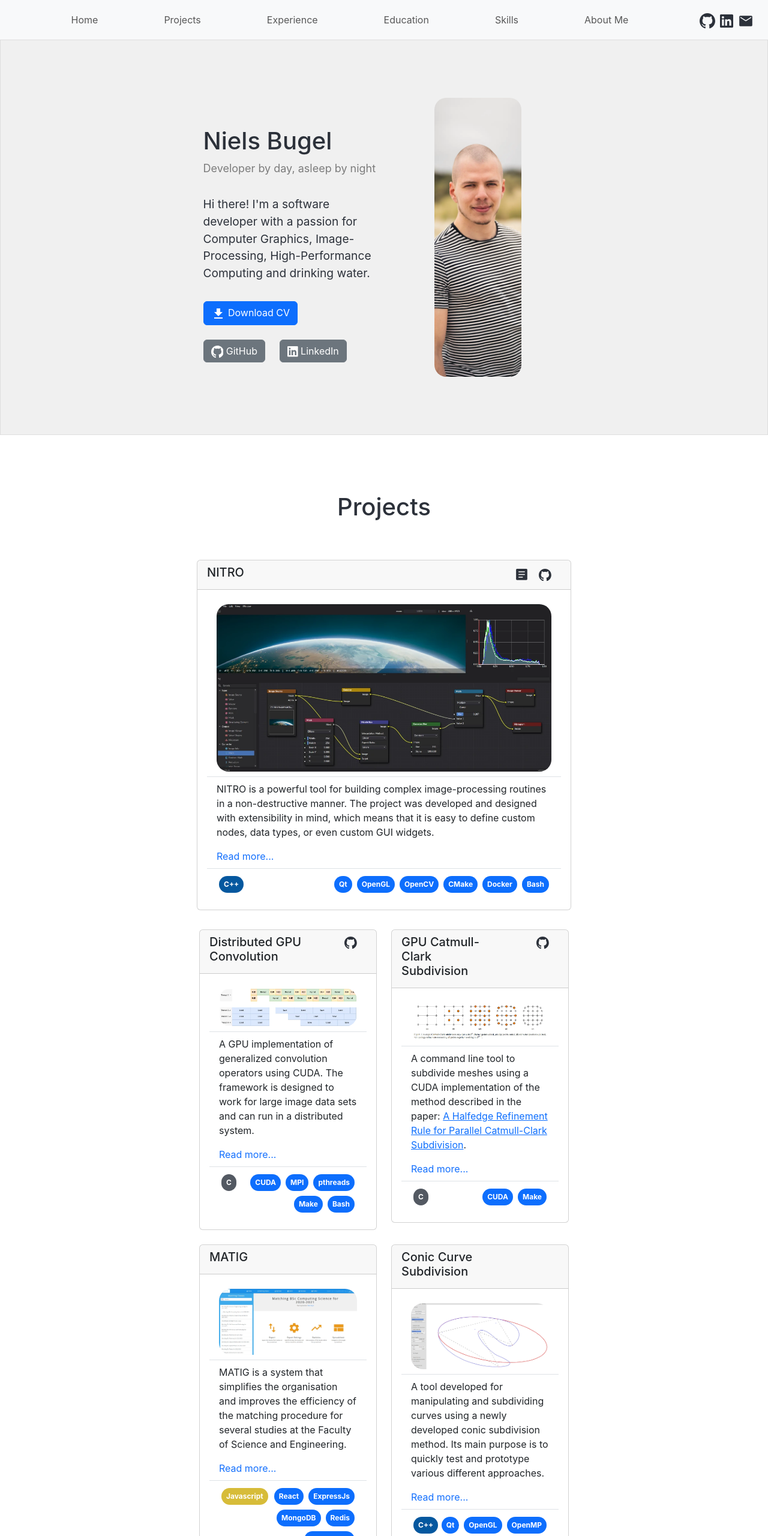
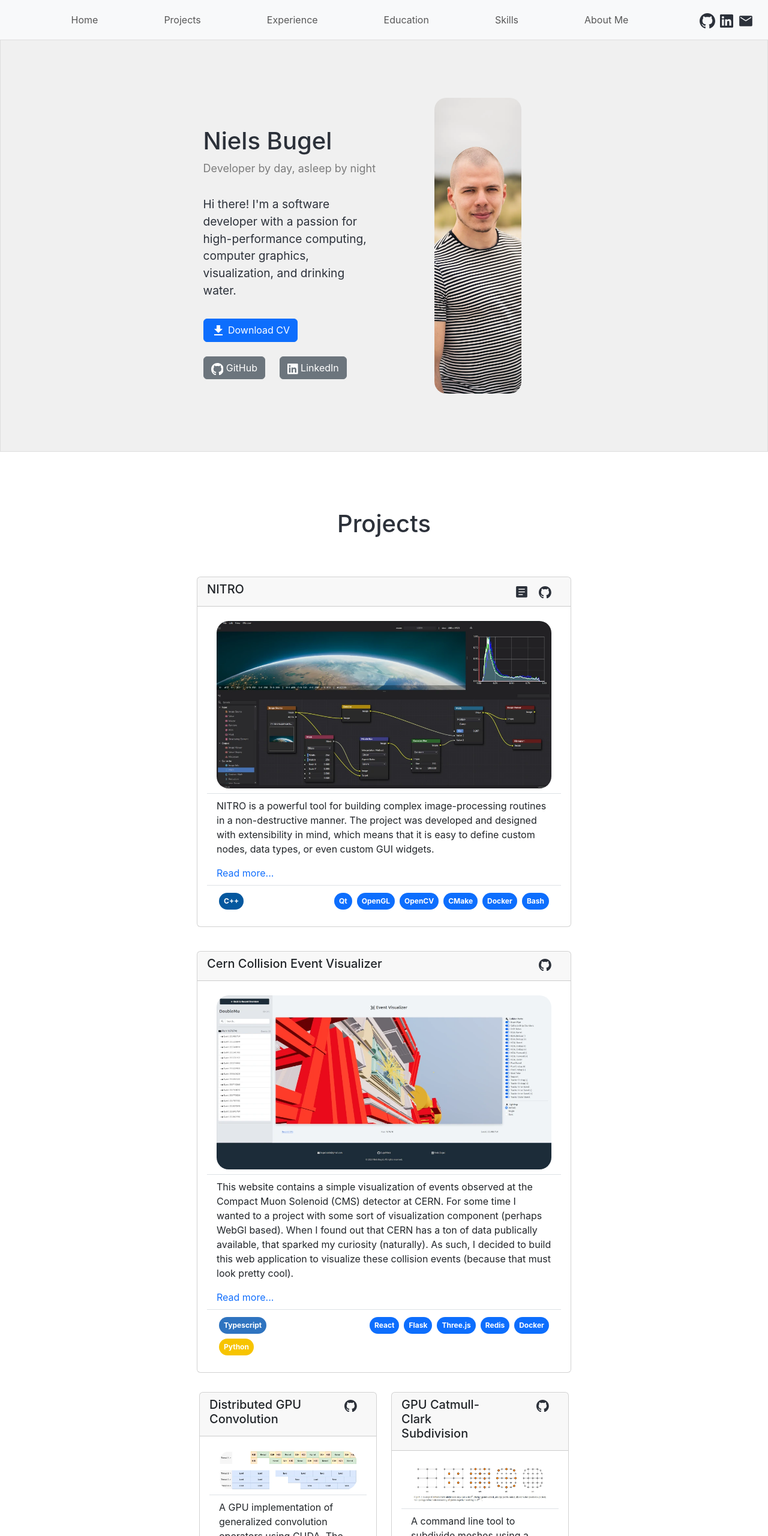
Before and after one commit to BugelNiels/bugelniels.github.io, a Gatsby site: page / in a window 1280 px wide. Shown: the top 2560 px of the page at 60% size. Built offline with nearby package versions, Linux system fonts and the light colour scheme; Gatsby itself is replaced by a stand-in of ours.

Commit message:
Updated CV, added CERN project, updated description slightly

```diff
--- a/src/components/LandingPage.tsx
+++ b/src/components/LandingPage.tsx
@@ -15,8 +15,8 @@ const LandingPage = () => {
                         <p className="sub-text">Developer by day, asleep by night</p>
                     </div>
                     <p style={{ fontSize: "larger" }}>
-                        Hi there! I'm a software developer with a passion for Computer Graphics, Image-Processing,
-                        High-Performance Computing and drinking water.
+                        Hi there! I'm a software developer with a passion for high-performance computing, computer graphics, visualization,
+                        and drinking water.
                     </p>
                     <div className="justify-content-center mt-3">
                         <div className="col-12 ">
@@ -35,7 +35,7 @@ const LandingPage = () => {
                                 target="_blank" rel="noopener noreferrer">
                                 <GitHubIcon /> GitHub
                             </Button>
-                            <Button className="mb-4"
+                            <Button className="mb-4 me-4"
                                 variant="secondary"
                                 href="https://www.linkedin.com/in/nielsbugel"
                                 target="_blank" rel="noopener noreferrer">
--- a/src/components/aboutme/AboutMePage.tsx
+++ b/src/components/aboutme/AboutMePage.tsx
@@ -42,6 +42,9 @@ const AboutMePage = () => {
                             students to sleep more as this seems to be a somewhat problematic area for a lot of CS students
                             :)
                         </p>
+                        <p className="text-start">
+                            Finally, I don't want to sound as if I am blowing my own trumpet with this website and all the "achievements" on here, but you gotta get a job somehow you know?
+                        </p>
                     </div>
                 </div>
 
--- a/src/components/projects/ProjectsPage.tsx
+++ b/src/components/projects/ProjectsPage.tsx
@@ -16,6 +16,7 @@ import { PersonalWebsiteProject } from "./sources/PersonalWebsite";
 import { StockMarketProject } from "./sources/StockMarket";
 import { FlapsProject } from "./sources/Flaps";
 import { ShowMoreButton } from "../ShowMore";
+import { CepvProject } from './sources/Cepv';
 
 
 const projectItems = (items: React.ReactNode[]) => {
@@ -40,6 +41,9 @@ const ProjectsPage = () => {
             <div className="col-lg-6 col-12">
                 <div className="row p-2">
                     <NitroProject />
+                </div>
+                <div className="row p-2">
+                    <CepvProject />
                 </div>
 
                 <div className="row">
--- /dev/null
+++ b/src/components/projects/sources/Cepv.tsx
@@ -0,0 +1,49 @@
+import React from 'react';
+import Card from 'react-bootstrap/Card';
+import { ProjectSection } from "../ProjectSection";
+import ProjectImage from "../../../images/projects/cepv.webp";
+import { ReadMoreText } from "../../ReadMore";
+
+const CepvProject = () => {
+
+    return (
+        <ProjectSection
+            title="Cern Collision Event Visualizer"
+            languages={[
+                { id: "typescript", name: "Typescript" },
+                { id: "python", name: "Python" }
+            ]}
+            technologies={[
+                { id: "react", name: "React" },
+                { id: "flask", name: "Flask" },
+                { id: "threejs", name: "Three.js" },
+                { id: "redis", name: "Redis" },
+                { id: "docker", name: "Docker" },
+            ]}
+            image={ProjectImage}
+            github="https://github.com/BugelNiels/cepv">
+            <Card.Text>
+            This website contains a simple visualization of events observed at the Compact Muon Solenoid (CMS) detector at CERN.
+            For some time I wanted to a project with some sort of visualization component (perhaps WebGl based).
+            When I found out that CERN has a ton of data publically available, that sparked my curiosity (naturally).
+            As such, I decided to build this web application to visualize these collision events (because that must look pretty cool).
+            </Card.Text>
+            <ReadMoreText>
+                <Card.Text>
+                    Before you ask "but isn't there already an event display for this data", the answer is yes.
+                    When I got the idea for the project I did not know that though, and I thought it would be still be a fun project to do.
+                    Additionally, it is always nice to learn a bit about how these things work.
+
+                </Card.Text>
+                <Card.Text>
+
+                    The website uses the CERN Open Data API to retrieve the displayable records.
+                    The visualization itself only displays the CMS detector itself and the tracks produced by the collision event.
+                    The project is still under development, so more feature might be added in the future.
+                </Card.Text>
+            </ReadMoreText>
+        </ProjectSection>
+    );
+};
+
+export { CepvProject };
--- a/src/styles/index.css
+++ b/src/styles/index.css
@@ -112,6 +112,14 @@ body, body * {
     background-color: #d7bc39;
 }
 
+.typescript {
+    background-color: #2f74c0;
+}
+
+.python {
+    background-color: #f7c400;
+}
+
 .navbar {
     margin: 0 auto;
     text-align: center;
```
Also changed, not shown: src/images/projects/cepv.webp (added).
